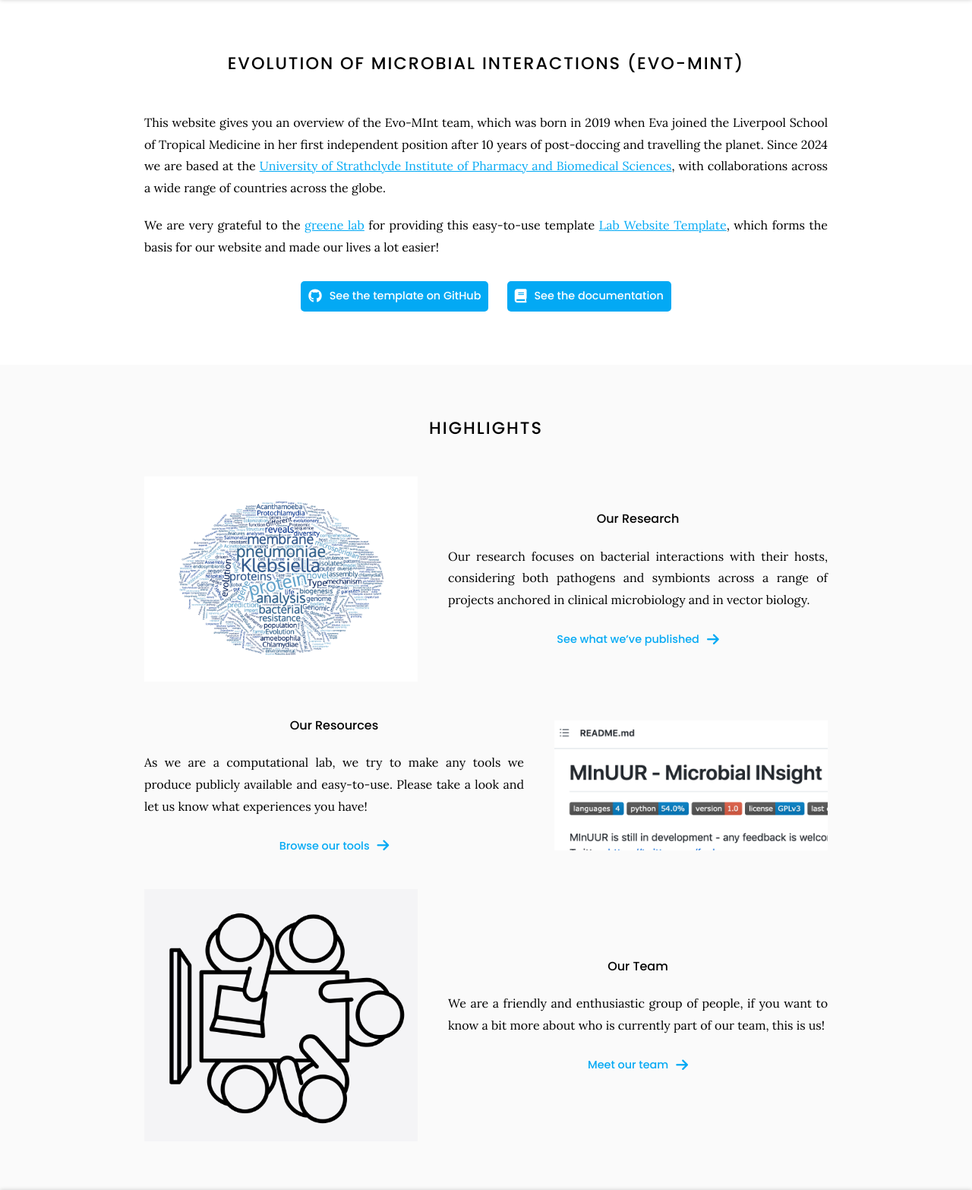
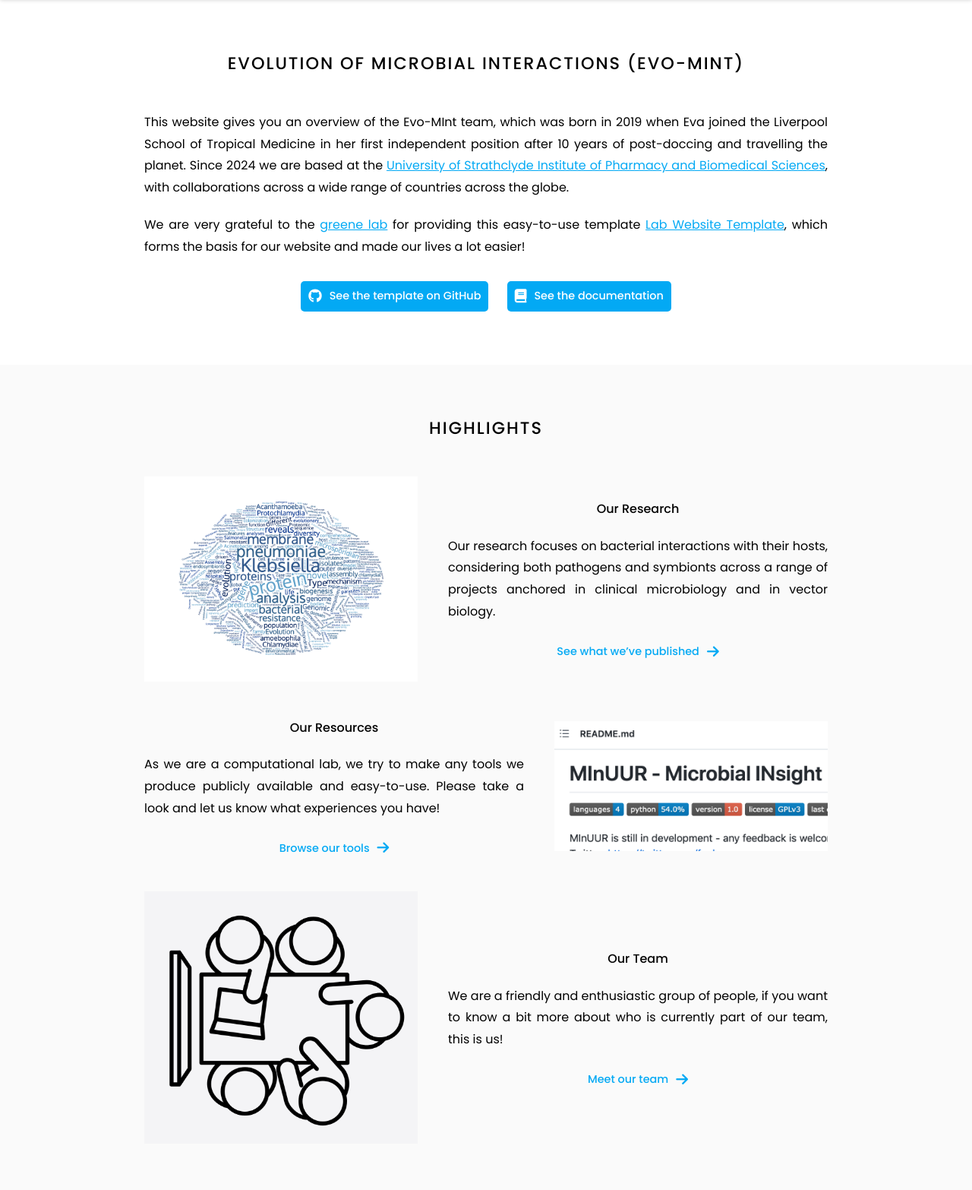
Before and after one commit to Evo-MInt/MicGen-lab-website, a Jekyll site: the page built from index.md, in a window 1280 px wide. Shown: the part 156-1722 px from the top of the page at 76% size. Built offline with Jekyll 4.4.1, drawn with Linux system fonts in a browser that asks for light colours; grey boxes are pictures that could not be loaded.

Commit message:
Update section.scss

```diff
--- a/css/section.scss
+++ b/css/section.scss
@@ -15,7 +15,7 @@ body {
 body {
   display: flex;
   flex-direction: column;
-  font-family: $serif;
+  font-family: $sans;
 
   main {
     display: flex;
```
